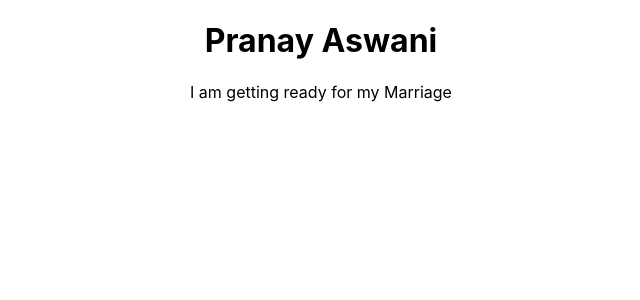
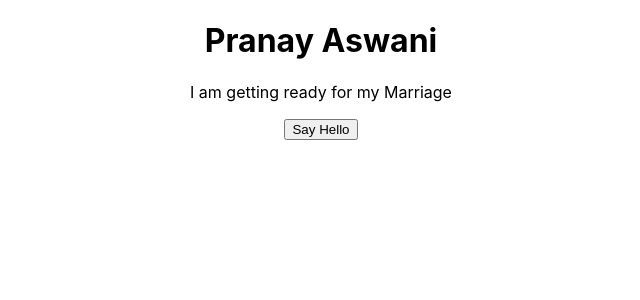
Before and after one commit to pranayaswani/git-lg-blogs, a React (Create React App) app: page / in a window 1280 px wide. Shown: the top 300 px of the page, without its empty margins (319-959 px from the left). Built offline with nearby package versions, Linux system fonts and the light colour scheme.

Commit message:
Did my second change

```diff
--- a/src/App.js
+++ b/src/App.js
@@ -6,6 +6,7 @@ function App() {
     <div className="App">
       <h1>Pranay Aswani</h1>
       <p>I am getting ready for my Marriage</p>
+      <button>Say Hello</button>
     </div>
   );
 }
```
